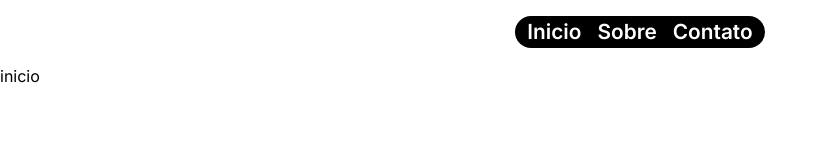
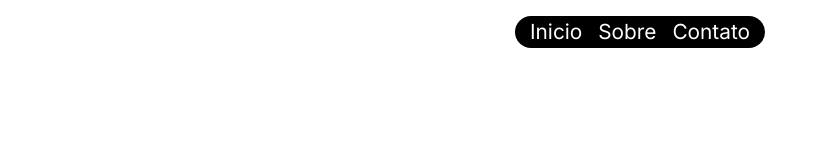
Before and after one commit to EduardoRigobeli/Portfolio, a Next.js app: page / in a window 1280 px wide. Shown: the top 160 px of the page, without its empty margins (0-827 px from the left). Built offline with nearby package versions, Linux system fonts and the light colour scheme.

Commit message:
Rotas Criadas

```diff
--- a/src/app/layout.tsx
+++ b/src/app/layout.tsx
@@ -1,7 +1,7 @@
 import type { Metadata } from "next";
 import { Inter } from "next/font/google";
 import "./globals.css";
-import Header from "@/components/Header";
+import Navbar from "@/components/Navbar";
 
 const inter = Inter({
   subsets: ["latin"],
@@ -30,7 +30,7 @@ export default function RootLayout({
     <html lang="pt-BR">
       <body
         className={`${inter.className}`}>
-          <Header />
+          <Navbar />
         {children}
       </body>
     </html>
--- a/src/app/page.tsx
+++ b/src/app/page.tsx
@@ -1,7 +1,7 @@
 export default function Home() {
   return (
     <>
-      inicio
+
     </>
   );
 }
--- a/src/components/Header/index.tsx
+++ /dev/null
@@ -1,15 +0,0 @@
-import React from "react";
-
-export default function Header() {
-  return (
-    <>
-      <header className="flex justify-center items-center h-16 w-full">
-        <ul className="flex bg-black text-white rounded-2xl w-[250px] justify-center items-center gap-4 text-[1.3rem] font-semibold">
-          <li className="cursor-pointer">Inicio</li>
-          <li className="cursor-pointer">Sobre</li>
-          <li className="cursor-pointer">Contato</li>
-        </ul>
-      </header>
-    </>
-  );
-}
--- /dev/null
+++ b/src/components/NavItem/index.tsx
@@ -0,0 +1,16 @@
+import Link from "next/link";
+
+export interface NavItemProps {
+    url: string;
+    label: string;
+}
+
+export default function NavItem(props: NavItemProps) {
+    return (
+        <li className="cursor-pointer">
+            <Link href={props.url}>
+                {props.label}
+            </Link>
+        </li>
+    )
+}
--- /dev/null
+++ b/src/components/Navbar/index.tsx
@@ -0,0 +1,26 @@
+import NavItem, { NavItemProps } from "../NavItem";
+
+export default function Navbar() {
+
+    const items: NavItemProps [] = [
+        { url: "/", label: "Inicio" },
+        { url: "/sobre", label: "Sobre" },
+        { url: "/contato", label: "Contato" },
+    ]
+
+    return (
+        <header className="flex justify-center items-center h-16 w-full">
+            <nav>
+                <ul className="flex gap-4 bg-black text-white rounded-2xl w-[250px] justify-center items-center text-[1.3rem]">
+                    {items.map((item, index) => (
+                        <NavItem
+                            url={item.url}
+                            label={item.label}
+                            key={index}
+                        />
+                    ))}
+                </ul>
+            </nav>
+        </header>
+    )
+}
```
